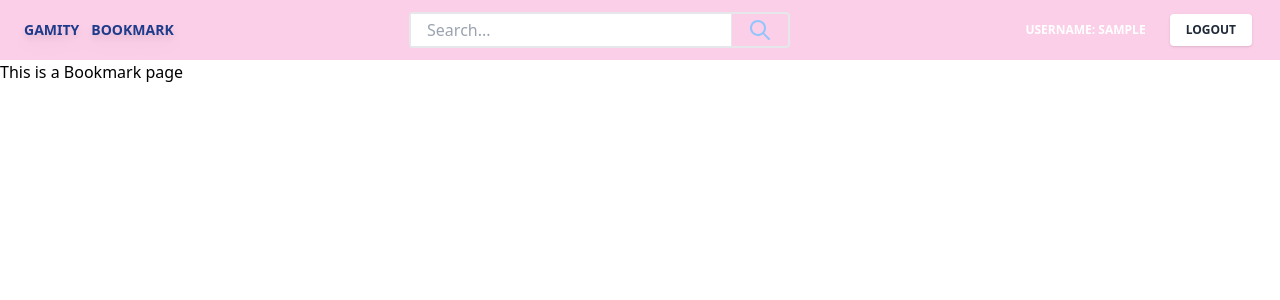
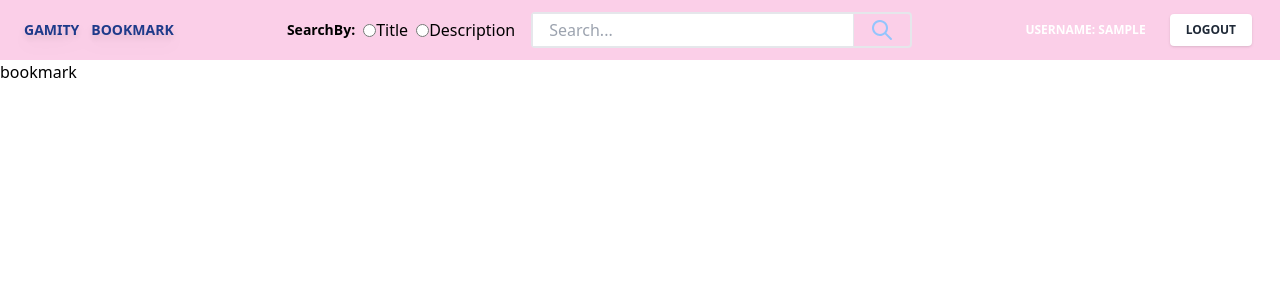
Before and after one commit to sktp06/snr-gamity-frontend, a Vue app: page /bookmark in a window 1280 px wide. Shown: the top 300 px of the page. Built offline with nearby package versions, Linux system fonts and the light colour scheme; sample sign-in values are in the browser's storage.

Commit message:
feat: implement search

```diff
--- a/src/components/GameCard.vue
+++ /dev/null
@@ -1,24 +0,0 @@
-<template>
-  <div
-    class="max-w-sm overflow-hidden rounded-xl bg-white shadow-md duration-200 hover:scale-105 hover:shadow-xl mr-4"
-  >
-    <!-- example of content -->
-    <!-- <img :src="item.images" alt="images" class="h-auto w-full" /> -->
-    <div>
-      <p class="text-medium mb-5 text-gray-700 text-center mt-6 capitalize">
-        {{ item.name }}
-      </p>
-    </div>
-  </div>
-</template>
-<script>
-export default {
-  name: "GameCard",
-  props: {
-    item: {
-      type: Object,
-      required: "true",
-    },
-  },
-};
-</script>
--- a/src/components/NavBar.vue
+++ b/src/components/NavBar.vue
@@ -5,7 +5,7 @@
     <div
       class="text-sm font-bold leading-relaxed i -2 whitespace-nowrap uppercase text-blue-900 gap-x-3 flex flex-row drop-shadow-lg shadow-blue-600/50"
     >
-      <router-link to="/">GAMITY</router-link>
+      <router-link to="/">Gamity</router-link>
       <router-link v-if="GStore.currentUser" to="/bookmark"
         >Bookmark</router-link
       >
@@ -15,9 +15,28 @@
       class="w-full relative flex justify-between lg:w-auto lg:static lg:block lg:justify-start"
     >
       <div class="flex items-center justify-center">
-        <div class="flex border-2 rounded h-9">
-          <input type="text" class="px-4 py-2 w-80" placeholder="Search..." />
-          <button class="flex items-center justify-center px-4 border-l">
+        <!-- adding the searBy button -->
+        <div class="font-sans mr-2 text-sm font-bold">SearchBy:</div>
+        <input type="radio" id="one" value="Title" v-model="SearchBy" />
+        <label class="font-sans mr-2" for="one">Title</label>
+        <input type="radio" id="two" value="Description" v-model="SearchBy" />
+        <label class="font-sans" for="two">Description</label>
+        <Form
+          @submit="onSearch"
+          :validation-schema="schema"
+          class="flex border-2 rounded h-9 ml-4"
+        >
+          <Field
+            class="px-4 py-2 w-80"
+            type="input"
+            name="input"
+            placeholder="Search..."
+          />
+          <button
+            class="flex items-center justify-center px-4 border-l"
+            type="submit"
+            @click="onSearch"
+          >
             <svg
               class="w-6 h-6 text-blue-300"
               fill="currentColor"
@@ -29,7 +48,7 @@
               />
             </svg>
           </button>
-        </div>
+        </Form>
       </div>
     </div>
     <button
@@ -57,19 +76,41 @@
 </template>
 <script>
 import AuthService from "@/services/AuthService.js";
+import SearchService from "@/services/SearchService.js";
+import { ref } from "vue";
+import { Form, Field } from "vee-validate";
+import * as yup from "yup";
+
 export default {
+  inject: ["GStore"],
   name: "navbar-component",
+  components: {
+    Form,
+    Field,
+  },
   data() {
+    const schema = yup.object().shape({
+      input: yup.string(),
+    });
     return {
+      schema,
       showMenu: false,
     };
   },
-  inject: ["GStore"],
   methods: {
     handleLogout() {
       AuthService.logout();
       this.$router.push("/login");
     },
+    onSearch(input) {
+      console.log(input);
+      SearchService.search(input);
+    },
+  },
+  //set up searchBy radio button
+  setup() {
+    const SearchBy = ref("");
+    return { SearchBy };
   },
 };
 </script>
--- a/src/main.js
+++ b/src/main.js
@@ -4,6 +4,5 @@ import router from "./router";
 import GStore from "./store";
 import "./assets/tailwind.css";
 import "@/services/AxiosInterceptorSetup.js";
-import "./assets/tailwind.css";
 
 createApp(App).provide("GStore", GStore).use(router).mount("#app");
--- a/src/router/index.js
+++ b/src/router/index.js
@@ -3,7 +3,6 @@ import LoginView from "../views/LoginView.vue";
 import SignUpView from "../views/SignUpView.vue";
 import HomeView from "../views/HomeView.vue";
 import BookmarkView from "../views/BookmarkView.vue";
-import GameCardView from "../views/GameCardView.vue";
 const routes = [
   {
     path: "/",
@@ -28,24 +27,18 @@ const routes = [
     component: BookmarkView,
   },
   { path: "/:pathMatch(.*)*", redirect: "/bookmark" },
-  {
-    path: "/game-card",
-    name: "game-card",
-    component: GameCardView,
-  },
-  { path: "/:pathMatch(.*)*", redirect: "/game-card" },
 ];
 
 const router = createRouter({
   history: createWebHistory(process.env.BASE_URL),
   routes,
-  // scrollBehavior(to, from, savedPosition) {
-  //   if (savedPosition) {
-  //     return savedPosition;
-  //   } else {
-  //     return { top: 0 };
-  //   }
-  // },
+  scrollBehavior(to, from, savedPosition) {
+    if (savedPosition) {
+      return savedPosition;
+    } else {
+      return { top: 0 };
+    }
+  },
 });
 
 export default router;
--- a/src/services/GameListService.js
+++ /dev/null
@@ -1,10 +0,0 @@
-import apiClient from "@/services/AxiosClient.js";
-import GStore from "@/store";
-
-export default {
-  getGameList() {
-    return apiClient.get("/game").then((res) => {
-      GStore.gameList = res.data;
-    });
-  },
-};
--- /dev/null
+++ b/src/services/SearchService.js
@@ -0,0 +1,23 @@
+import apiClient from "@/services/AxiosClient.js";
+import GStore from "@/store";
+
+export default {
+  // getGameName(query) {
+  //   return apiClient.post(`/game/name?query=${query}`).then((response) => {
+  //     GStore.gameList = response.data;
+  //     console.log(GStore);
+  //   });
+  // },
+  // getGameSummary(query) {
+  //   return apiClient.post(`/game/summary?query=${query}`).then((response) => {
+  //     GStore.gameList = response.data;
+  //     console.log(GStore);
+  //   });
+  // },
+  search(query) {
+    return apiClient.post(`/game/search?query=${query}`).then((response) => {
+      GStore.gameList = response.data;
+      console.log(GStore);
+    });
+  },
+};
--- a/src/views/BookmarkView.vue
+++ b/src/views/BookmarkView.vue
@@ -1,5 +1,10 @@
 <template>
-  <div class="about">
-    <h1>This is a Bookmark page</h1>
+  <div class="">
+    <h1>bookmark</h1>
   </div>
 </template>
+<script>
+export default {
+  name: "bookmark-page",
+};
+</script>
--- a/src/views/GameCardView.vue
+++ /dev/null
@@ -1,15 +0,0 @@
-<template>
-  <div class="grid grid-cols-4 gap-5 p-[50px]">
-    <GameCard v-for="item in GStore.gameList" :key="item.id" :item="item" />
-  </div>
-</template>
-<script>
-import GameCard from "../components/GameCard.vue";
-export default {
-  inject: ["GStore"],
-  name: "game-card",
-  components: {
-    GameCard,
-  },
-};
-</script>
```
Also changed, not shown: src/views/HomeView.vue (+0 -12 lines).
